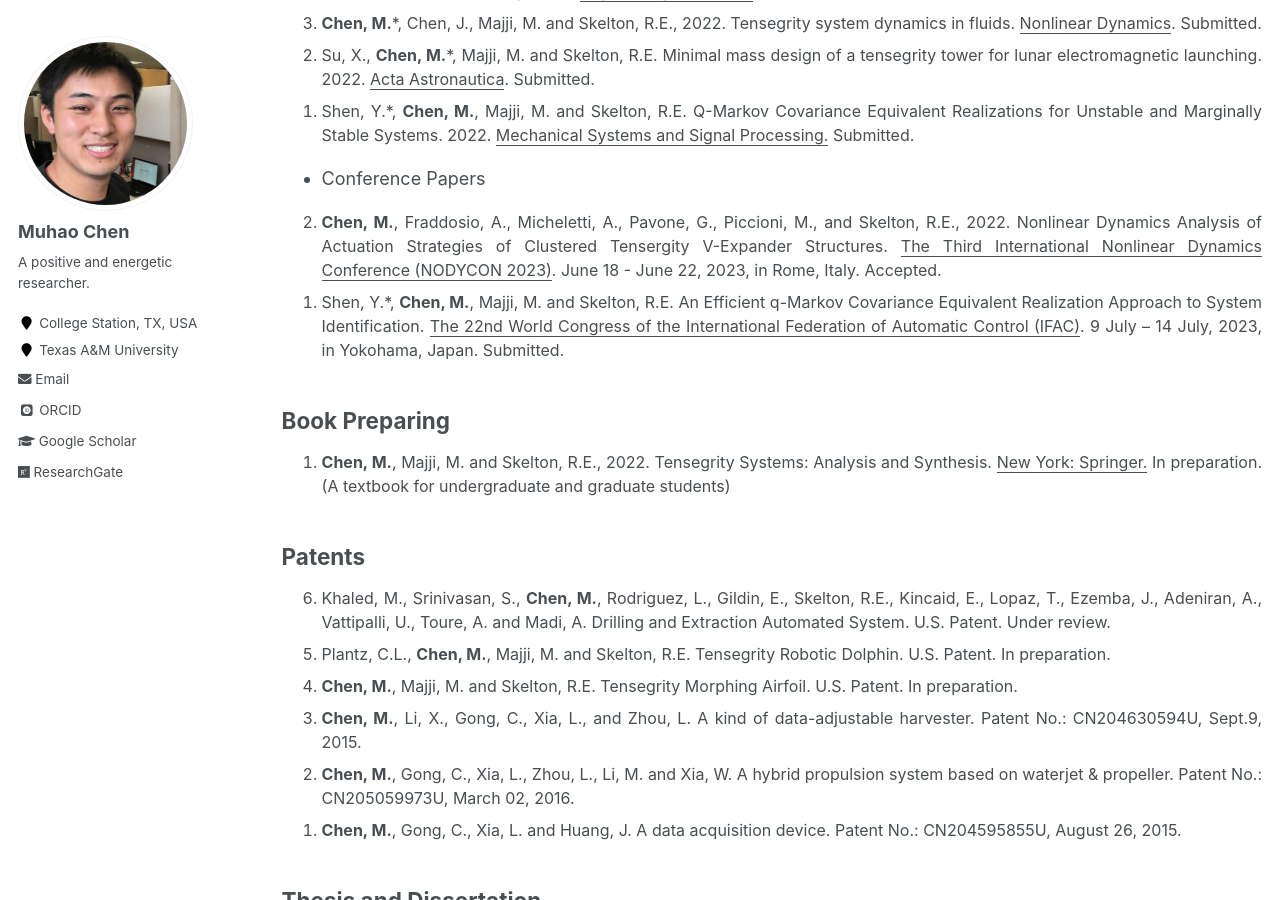
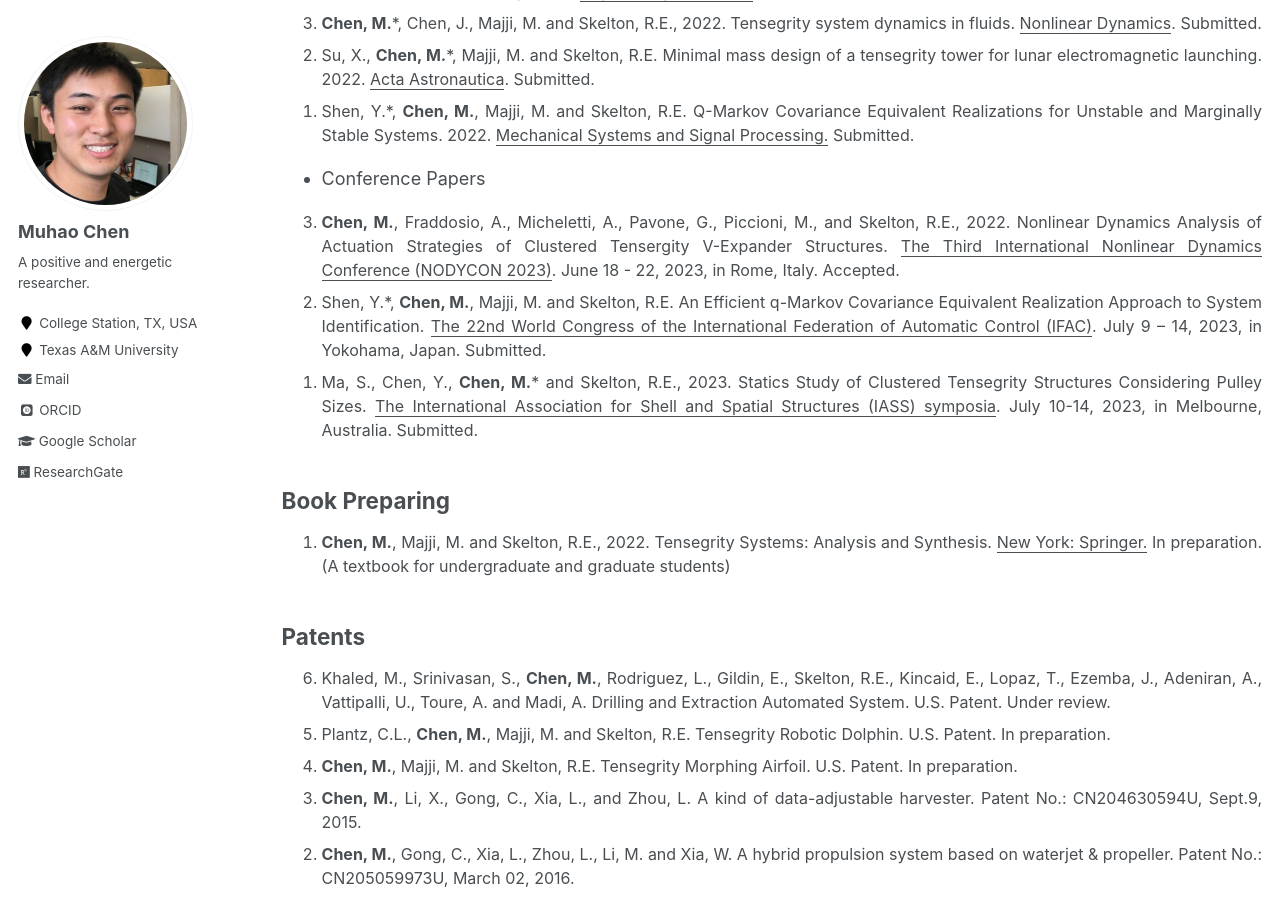
Before and after one commit to Muhao-Chen/muhao-chen.github.io, a Jekyll site: the page built from _pages/publication.md, in a window 1280 px wide and 900 px high, scrolled down 2150 px. Built offline with Jekyll 4.4.1, drawn with Linux system fonts in a browser that asks for light colours; some web fonts are replaced.

Commit message:
Update publication.md

```diff
--- a/_pages/publication.md
+++ b/_pages/publication.md
@@ -72,8 +72,9 @@ toc: true
 - Conference Papers
 <font size=3>
 <ol reversed>
-<li> <strong>Chen, M.</strong>, Fraddosio, A., Micheletti, A., Pavone, G., Piccioni, M., and Skelton, R.E., 2022. Nonlinear Dynamics Analysis of Actuation Strategies of Clustered Tensergity V-Expander Structures. <u>The Third International Nonlinear Dynamics Conference (NODYCON 2023)</u>. June 18 - June 22, 2023, in Rome, Italy. Accepted. </li>
-<li> Shen, Y.*, <strong>Chen, M.</strong>, Majji, M. and Skelton, R.E. An Efficient q-Markov Covariance Equivalent Realization Approach to System Identification. <u>The 22nd World Congress of the International Federation of Automatic Control (IFAC)</u>. 9 July – 14 July, 2023, in Yokohama, Japan. Submitted. </li>
+<li> <strong>Chen, M.</strong>, Fraddosio, A., Micheletti, A., Pavone, G., Piccioni, M., and Skelton, R.E., 2022. Nonlinear Dynamics Analysis of Actuation Strategies of Clustered Tensergity V-Expander Structures. <u>The Third International Nonlinear Dynamics Conference (NODYCON 2023)</u>. June 18 - 22, 2023, in Rome, Italy. Accepted. </li>
+<li> Shen, Y.*, <strong>Chen, M.</strong>, Majji, M. and Skelton, R.E. An Efficient q-Markov Covariance Equivalent Realization Approach to System Identification. <u>The 22nd World Congress of the International Federation of Automatic Control (IFAC)</u>. July 9 – 14, 2023, in Yokohama, Japan. Submitted. </li>
+<li> Ma, S., Chen, Y., <strong>Chen, M.</strong>* and Skelton, R.E., 2023. Statics Study of Clustered Tensegrity Structures Considering Pulley Sizes. <u>The International Association for Shell and Spatial Structures (IASS) symposia</u>. July 10-14, 2023, in Melbourne, Australia. Submitted. </li>
 </ol>
 </font>
 
```
